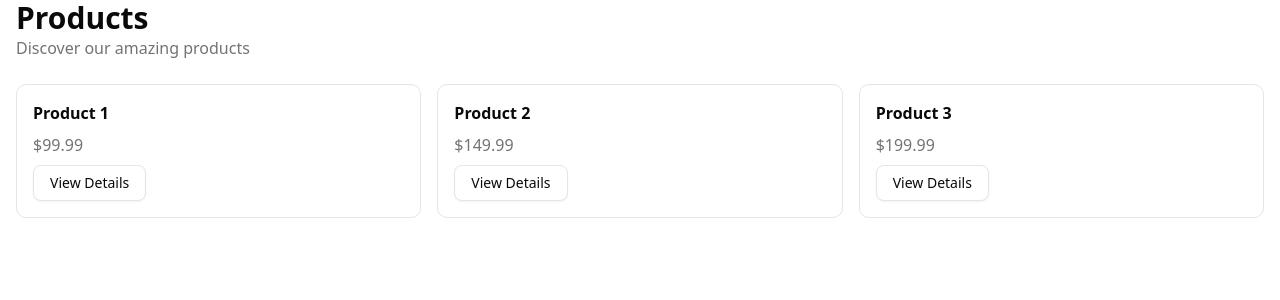
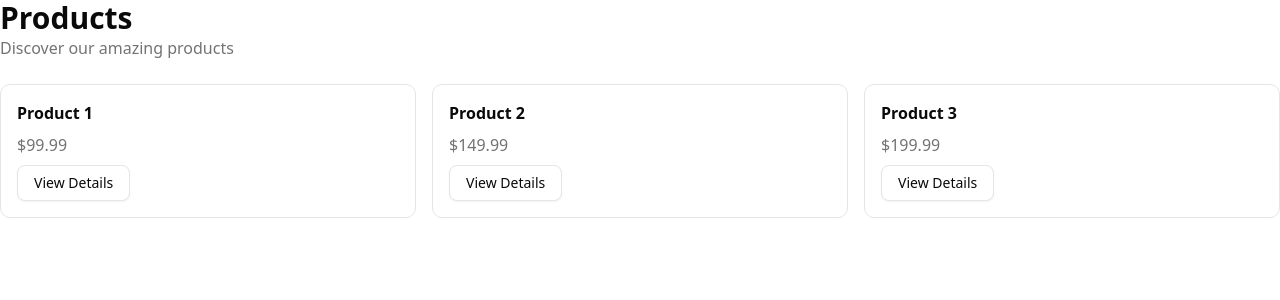
Before and after one commit to Orbitado/flexigom, a React (Vite) app in the folder frontend/: page /products in a window 1280 px wide. Shown: the top 300 px of the page. Built offline with nearby package versions, Linux system fonts and the light colour scheme.

Commit message:
refactor: Adjust layout structure for improved styling consistency
Modified the RootLayout component to enhance the layout structure by changing the order of class names for better styling consistency. This update improves the readability of the code and maintains a clean layout for the application.

```diff
--- a/frontend/src/app/router/layouts/root-layout.tsx
+++ b/frontend/src/app/router/layouts/root-layout.tsx
@@ -2,8 +2,8 @@ import { Outlet } from "react-router";
 
 export function RootLayout() {
   return (
-    <div className="min-h-screen bg-background">
-      <main className="container mx-auto px-4">
+    <div className="bg-background min-h-screen">
+      <main className="mx-auto">
         <Outlet />
       </main>
     </div>
```
